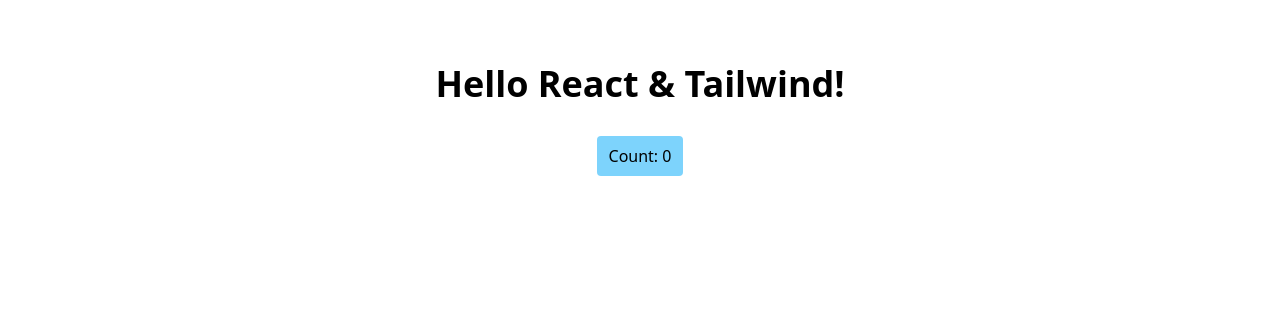
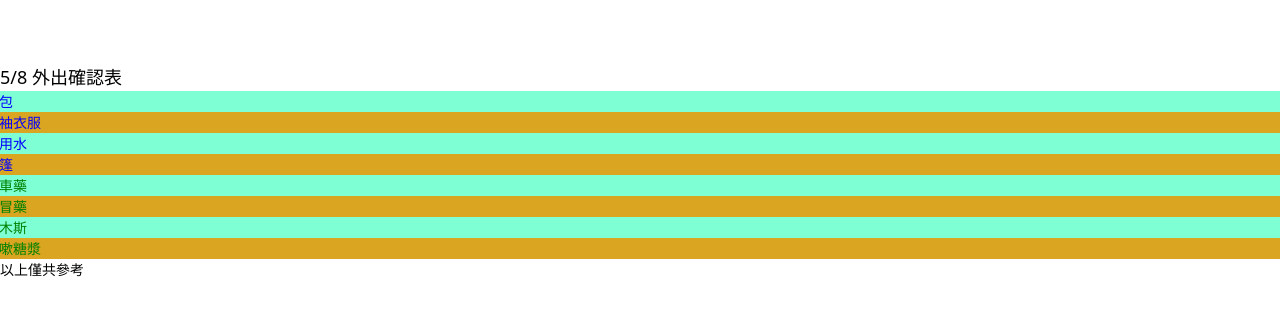
Before and after one commit to Sailwayfun/task-management-interview, a React (Vite) app: page / in a window 1280 px wide. Shown: the top 316 px of the page. Built offline with nearby package versions, Linux system fonts and the light colour scheme.

Commit message:
feat: implement task 3

```diff
--- a/src/App.tsx
+++ b/src/App.tsx
@@ -1,11 +1,12 @@
 import { useState } from "react";
+import Checklist from "./Checklist";
 
 function App() {
   const [count, setCount] = useState(0);
 
   return (
     <main className="flex flex-col items-center gap-8 py-16 max-w-[1280px] mx-auto">
-      <h1 className="text-4xl font-bold">Hello React & Tailwind!</h1>
+      {/* <h1 className="text-4xl font-bold">Hello React & Tailwind!</h1>
       <div className="flex flex-row items-center gap-6">
         <button
           className="bg-sky-300 px-3 py-2 rounded hover:bg-sky-400"
@@ -13,7 +14,8 @@
         >
           Count: {count}
         </button>
-      </div>
+      </div> */}
+      <Checklist />
     </main>
   );
 }
--- /dev/null
+++ b/src/Checklist.tsx
@@ -0,0 +1,24 @@
+import "./checklist.css";
+
+export default function Checklist() {
+  return (
+    <div className="container">
+      <div className="header">5/8 外出確認表</div>
+      <div className="content">
+        <ol className="shop-list">
+          <li className="item">麵包</li>
+          <li className="item">短袖衣服</li>
+          <li className="item">飲用水</li>
+          <li className="item">帳篷</li>
+        </ol>
+        <ul className="shop-list">
+          <li className="item">暈車藥</li>
+          <li className="item">感冒藥</li>
+          <li className="item">丹木斯</li>
+          <li className="item">咳嗽糖漿</li>
+        </ul>
+      </div>
+      <div className="footer">以上僅共參考</div>
+    </div>
+  );
+}
--- /dev/null
+++ b/src/checklist.css
@@ -0,0 +1,24 @@
+.container {
+  font-size: 14px;
+}
+.container .header {
+  font-size: 18px;
+}
+.container .shop-list {
+  list-style: none;
+  margin-left: -15px;
+}
+.container .shop-list li.item {
+  color: green;
+}
+.container ol.shop-list .item {
+  color: blue;
+}
+
+.container .shop-list .item:nth-child(odd) {
+  background-color: aquamarine;
+}
+
+.container .shop-list .item:nth-child(even) {
+  background-color: goldenrod;
+}
```
Also changed, not shown: src/task-3.md (added, +38 -0 lines).
